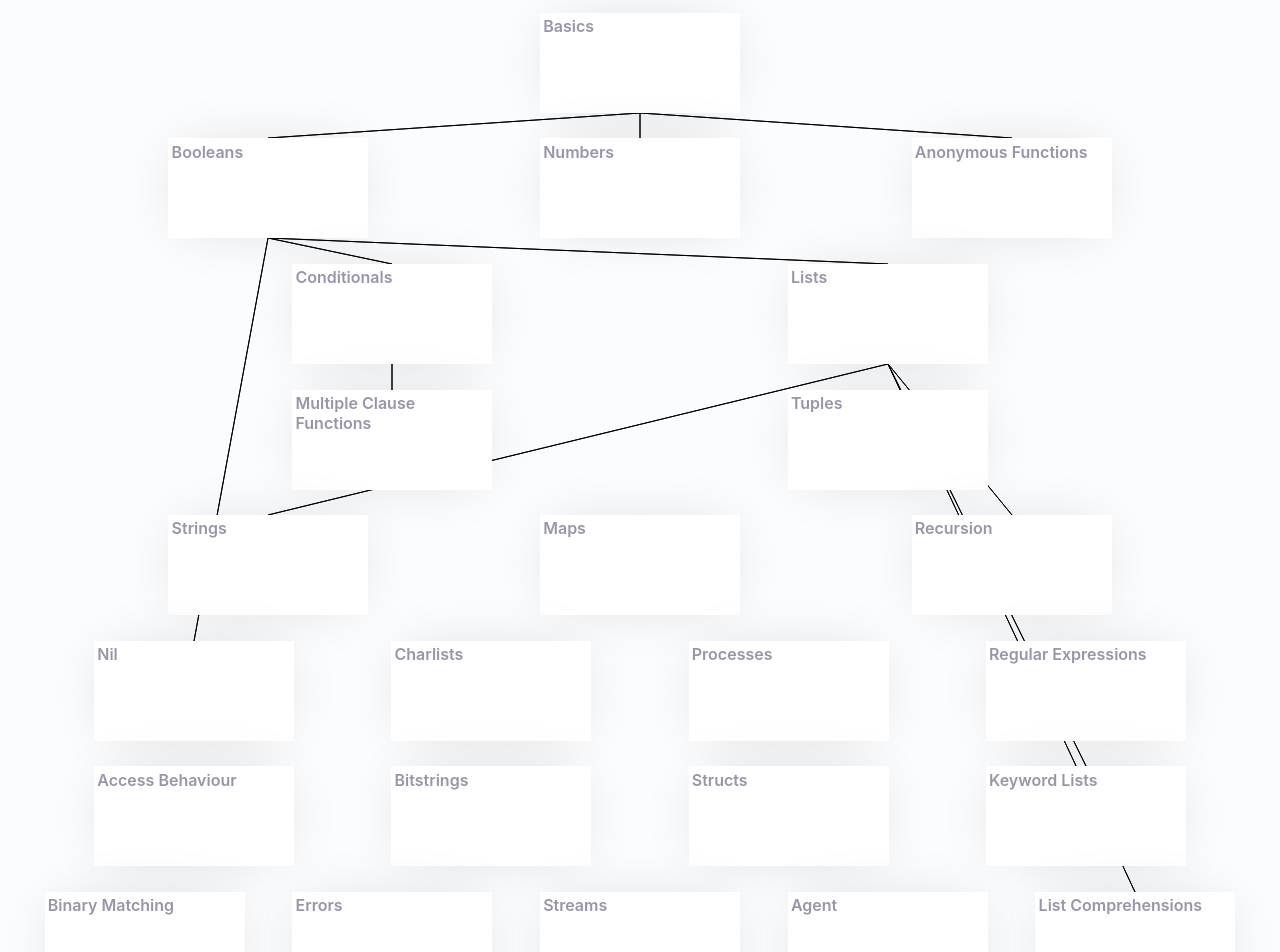
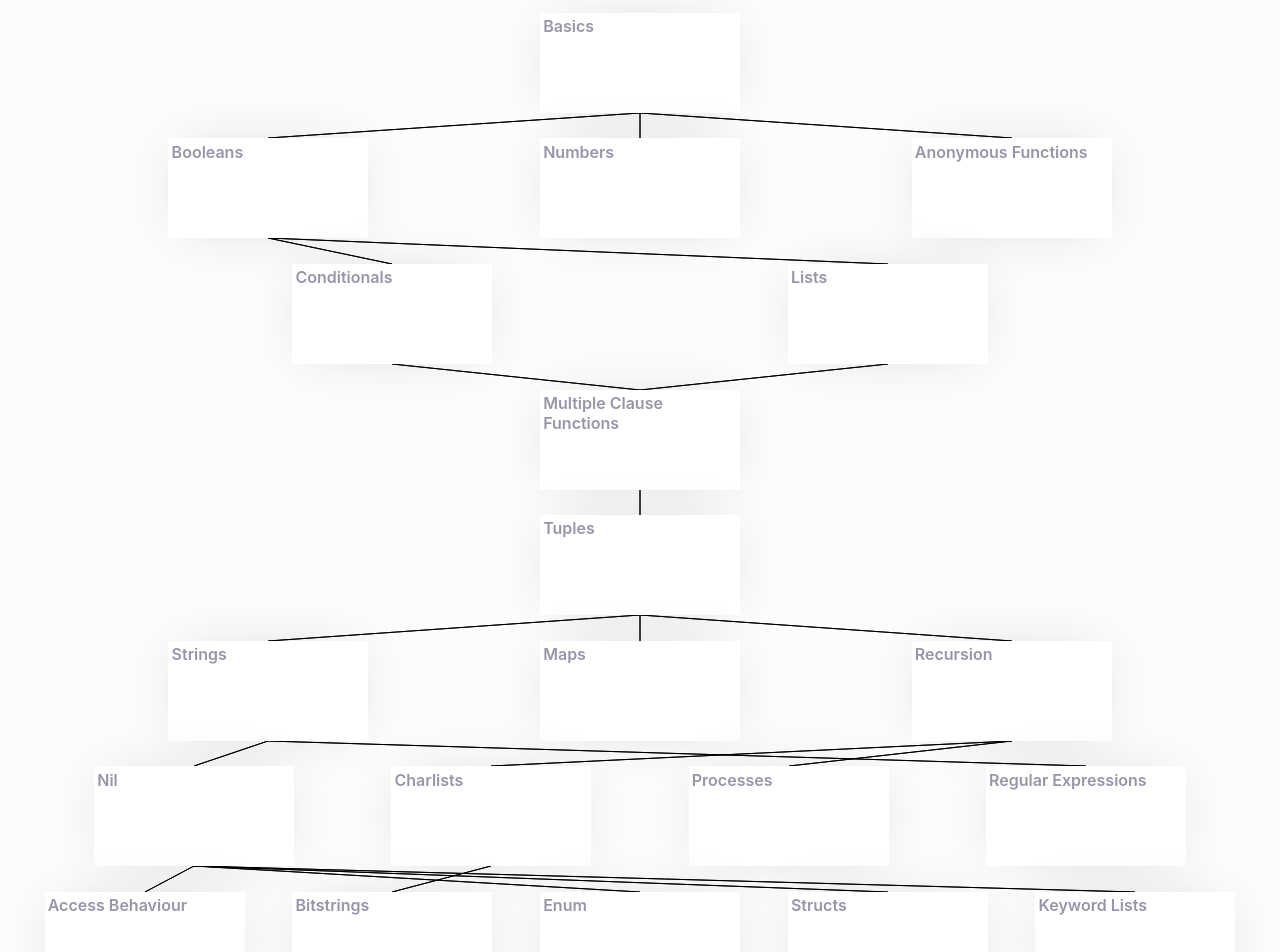
Before and after one commit to neenjaw/react-v3-website-poc, a React (Create React App) app: page / in a window 1280 px wide. Shown: the top 952 px of the page. Built offline with nearby package versions, Linux system fonts and the light colour scheme.

Commit message:
fix mock data

```diff
--- a/src/graph-view/data.ts
+++ b/src/graph-view/data.ts
@@ -271,10 +271,11 @@ export const data: {
     ['basics'],
     ['booleans', 'numbers', 'anonymous-functions'],
     ['conditionals', 'lists'],
-    ['multiple-clause-functions', 'tuples'],
+    ['multiple-clause-functions'],
+    ['tuples'],
     ['strings', 'maps', 'recursion'],
     ['nil', 'charlists', 'processes', 'regular-expressions'],
-    ['access-behaviour', 'bitstrings', 'structs', 'keyword-lists'],
+    ['access-behaviour', 'bitstrings', 'enum', 'structs', 'keyword-lists'],
     ['binary-matching', 'errors', 'streams', 'agent', 'list-comprehensions'],
     ['exceptions', 'try-rescue-else-after'],
   ],
@@ -295,14 +296,9 @@ export const data: {
       from: 'booleans',
       to: 'conditionals',
     },
-
     {
       from: 'booleans',
       to: 'lists',
-    },
-    {
-      from: 'booleans',
-      to: 'nil',
     },
     {
       from: 'conditionals',
@@ -310,24 +306,91 @@ export const data: {
     },
     {
       from: 'lists',
+      to: 'multiple-clause-functions',
+    },
+    {
+      from: 'multiple-clause-functions',
+      to: 'tuples',
+    },
+    {
+      from: 'tuples',
+      to: 'strings',
+    },
+    {
+      from: 'tuples',
       to: 'recursion',
     },
     {
-      from: 'lists',
+      from: 'tuples',
+      to: 'maps',
+    },
+    {
+      from: 'strings',
+      to: 'nil',
+    },
+    {
+      from: 'strings',
+      to: 'regular-expressions',
+    },
+    {
+      from: 'recursion',
+      to: 'charlists',
+    },
+    {
+      from: 'recursion',
+      to: 'processes',
+    },
+    {
+      from: 'nil',
+      to: 'access-behaviour',
+    },
+    {
+      from: 'charlists',
+      to: 'bitstrings',
+    },
+    {
+      from: 'nil',
+      to: 'enum',
+    },
+    {
+      from: 'nil',
+      to: 'structs',
+    },
+    {
+      from: 'nil',
       to: 'keyword-lists',
     },
     {
-      from: 'lists',
+      from: 'bitstrings',
+      to: 'binary-matching',
+    },
+    {
+      from: 'structs',
+      to: 'errors',
+    },
+    {
+      from: 'enum',
+      to: 'streams',
+    },
+    {
+      from: 'structs',
+      to: 'agent',
+    },
+    {
+      from: 'enum',
       to: 'list-comprehensions',
     },
-
     {
-      from: 'lists',
-      to: 'strings',
+      from: 'keyword-lists',
+      to: 'list-comprehensions',
     },
     {
-      from: 'lists',
-      to: 'enum',
+      from: 'errors',
+      to: 'exceptions',
+    },
+    {
+      from: 'errors',
+      to: 'try-rescue-else-after',
     },
   ],
 }
```
